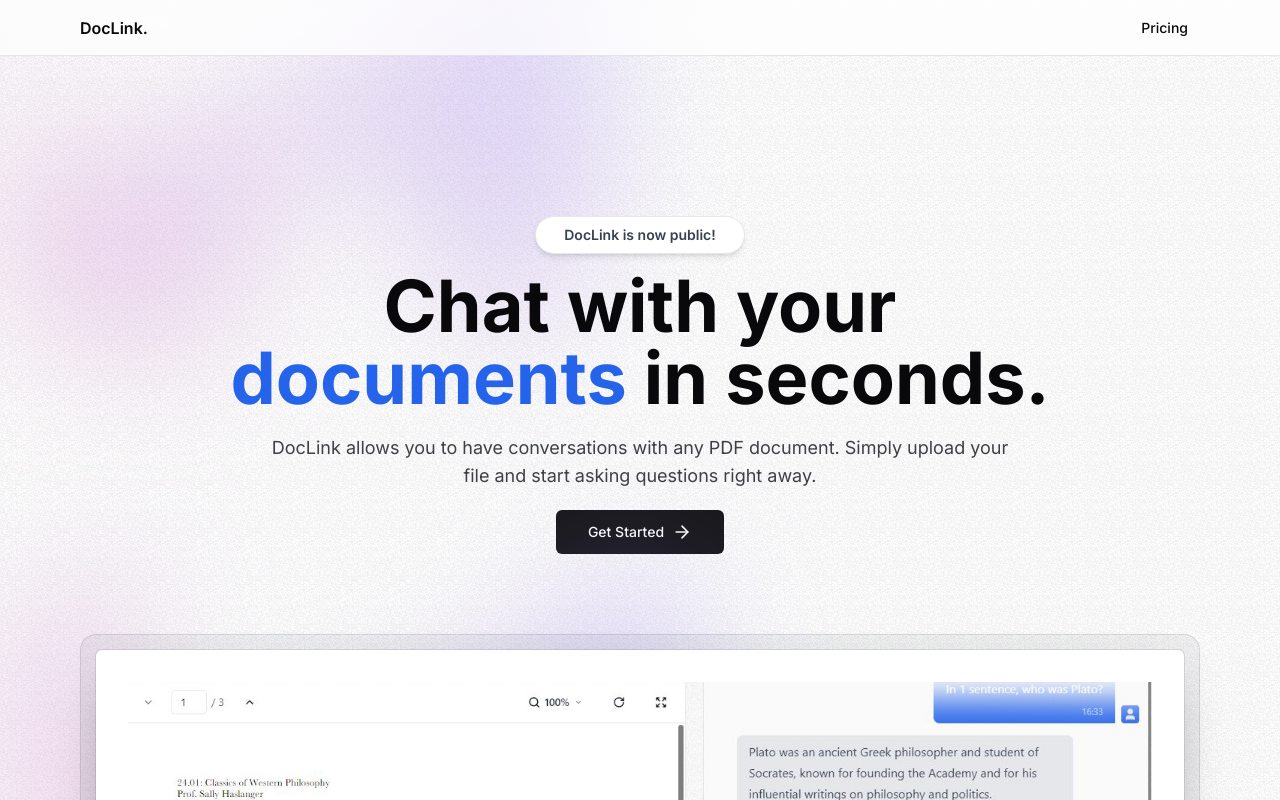
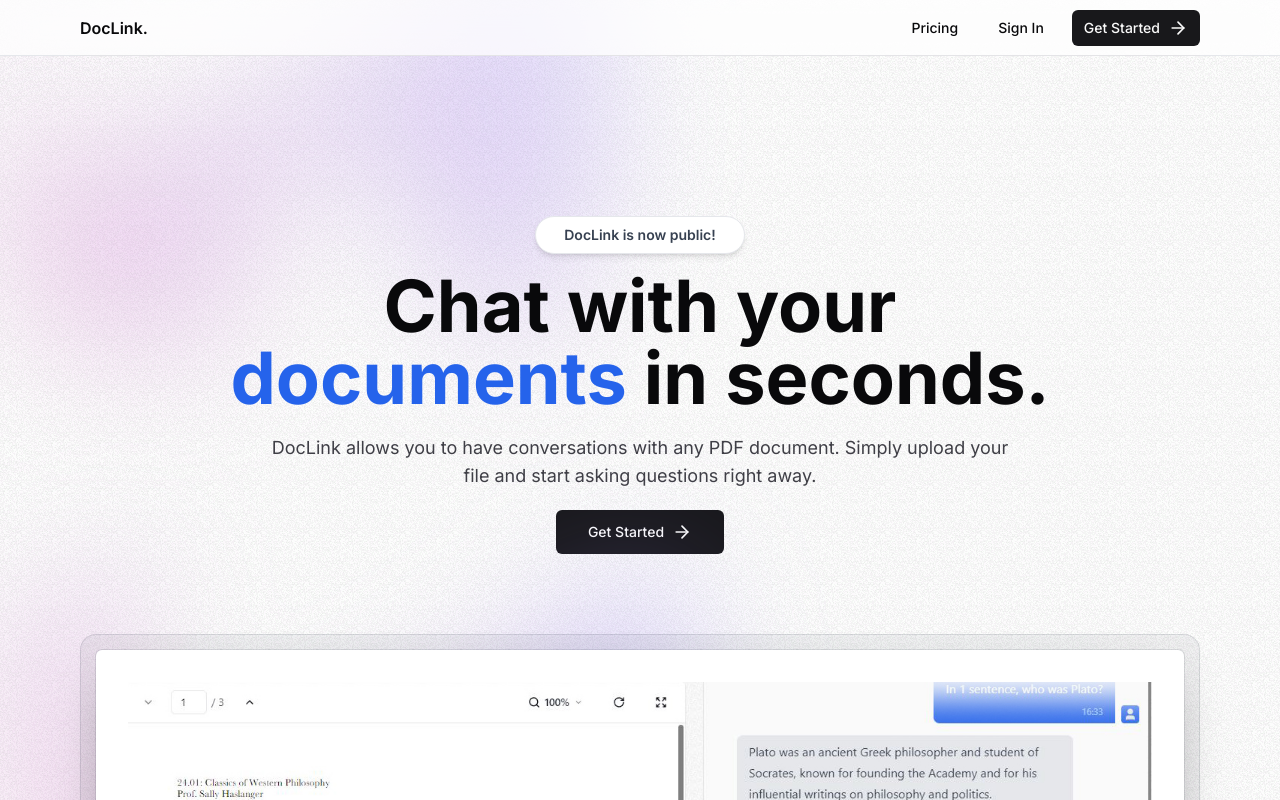
Before and after one commit to kartikmalik0/DocLink, a Next.js app: page / in a window 1280 px wide. Shown: the top 800 px of the page. Built offline with nearby package versions, Linux system fonts and the light colour scheme.

Commit message:
kinde auth added

```diff
--- /dev/null
+++ b/src/app/api/auth/[kindeAuth]/route.ts
@@ -0,0 +1,2 @@
+import {handleAuth} from "@kinde-oss/kinde-auth-nextjs/server";
+export const GET = handleAuth();
--- a/src/components/Navbar.tsx
+++ b/src/components/Navbar.tsx
@@ -1,6 +1,8 @@
 import Link from "next/link"
 import MaxWidhtWrapper from "./MaxWidhtWrapper"
 import { buttonVariants } from "./ui/button"
+import { LoginLink, RegisterLink } from "@kinde-oss/kinde-auth-nextjs/server"
+import { ArrowRight } from "lucide-react"
 
 const Navbar = () => {
   return (
@@ -19,6 +21,17 @@
                     })}>
                       Pricing
                     </Link>
+                    <LoginLink className={buttonVariants({
+                      variant:"ghost",
+                      size:"sm"
+                    })}>
+                      Sign In
+                    </LoginLink>
+                    <RegisterLink className={buttonVariants({
+                      size:"sm"
+                    })}>
+                      Get Started <ArrowRight className=" ml-2 h-5 w-5" />
+                    </RegisterLink>
                   </>
                 </div>
             </div>
```
Also changed, not shown: 1 other file (tests, documents, lock files or other folders).
